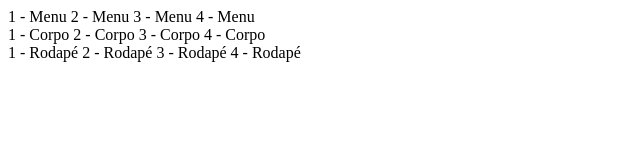
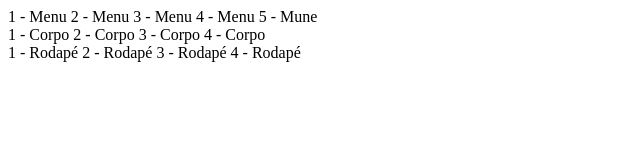
Before and after one commit to MaathL/repositorio, a plain HTML site: page index.html in a window 1280 px wide. Shown: the full height of the page, 0-640 px from the left. Drawn offline with Linux system fonts and the light colour scheme.

Commit message:
Quinto menu

```diff
--- a/index.html
+++ b/index.html
@@ -12,6 +12,7 @@
               2 - Menu
               3 - Menu
               4 - Menu
+              5 - Mune
        </div>
 
        <div>
```
